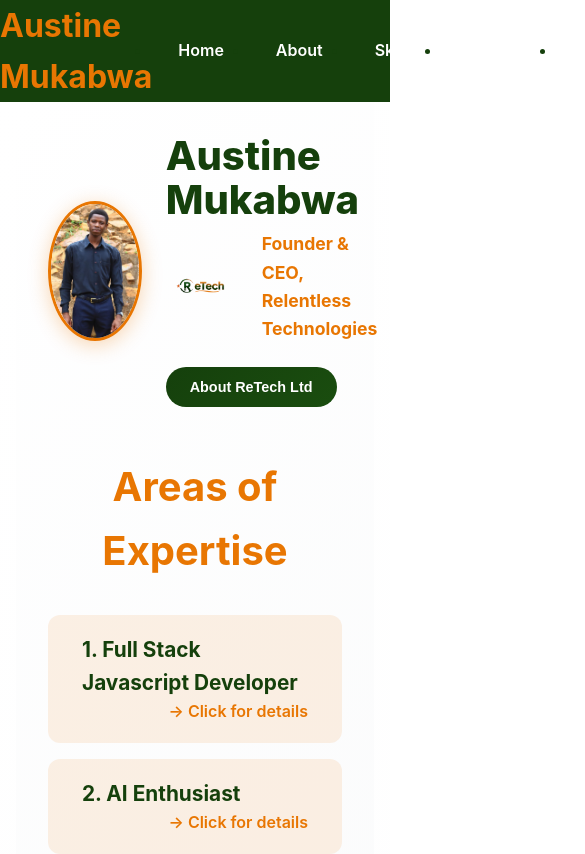
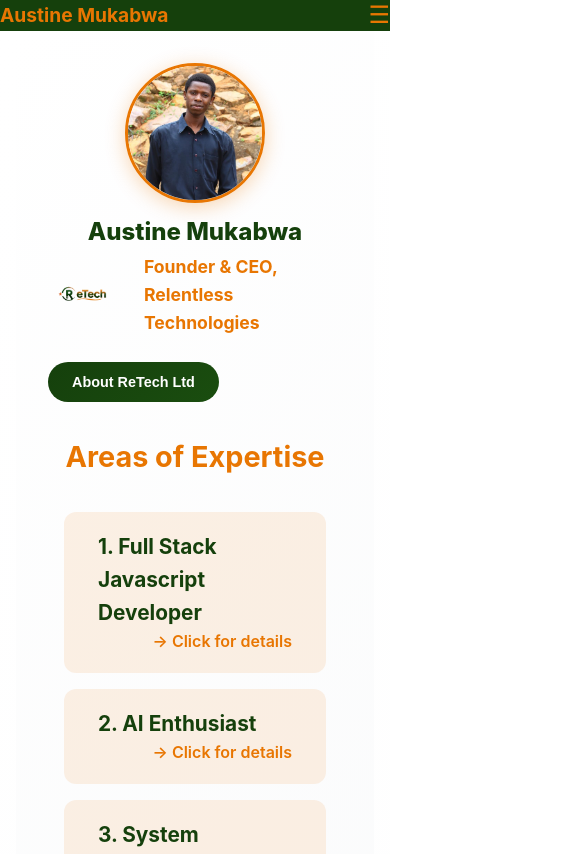
Before and after one commit to MKBrelentless/portfolio, a React (Vite) app: page / in a window 390 px wide. Shown: the top 854 px of the page, 585 px wide, since content can reach past the window. Built offline with nearby package versions, Linux system fonts and the light colour scheme.

Commit message:
Fix mobile layout - responsive header, hero section, and typography

```diff
--- a/src/components/Header.jsx
+++ b/src/components/Header.jsx
@@ -1,136 +1,47 @@
-import React from 'react';
+import React, { useState } from 'react';
 
 export default function Header({ name }) {
+  const [isOpen, setIsOpen] = useState(false);
+
   return (
     <header className="sticky top-0 z-50 shadow-md" style={{backgroundColor: '#15400c'}}>
-      <div className="max-w-7xl mx-auto px-6 py-4">
+      <div className="max-w-7xl mx-auto px-4 py-4">
         <div className="flex justify-between items-center">
-          <h1 className="text-2xl font-bold" style={{color: '#e87602'}}>{name}</h1>
+          <h1 style={{fontSize: 'clamp(1.2rem, 4vw, 2rem)', fontWeight: 'bold', color: '#e87602'}}>{name}</h1>
 
-          <nav>
+          {/* Desktop Menu */}
+          <nav className="hidden md:block">
             <ul className="flex gap-2">
-              <li><a href="#hero" className="menu-item" style={{
-                color: '#ffffff',
-                fontFamily: 'Inter, sans-serif',
-                fontWeight: '600',
-                fontSize: '1rem',
-                padding: '0.75rem 1.5rem',
-                borderRadius: '8px',
-                textDecoration: 'none',
-                transition: 'all 0.3s ease',
-                border: '2px solid transparent'
-              }}
-              onMouseEnter={(e) => {
-                e.target.style.backgroundColor = '#e87602';
-                e.target.style.borderColor = '#e87602';
-                e.target.style.transform = 'translateY(-2px)';
-                e.target.style.boxShadow = '0 4px 15px rgba(232, 118, 2, 0.3)';
-              }}
-              onMouseLeave={(e) => {
-                e.target.style.backgroundColor = 'transparent';
-                e.target.style.borderColor = 'transparent';
-                e.target.style.transform = 'translateY(0)';
-                e.target.style.boxShadow = 'none';
-              }}>Home</a></li>
-
-              <li><a href="#about" className="menu-item" style={{
-                color: '#ffffff',
-                fontFamily: 'Inter, sans-serif',
-                fontWeight: '600',
-                fontSize: '1rem',
-                padding: '0.75rem 1.5rem',
-                borderRadius: '8px',
-                textDecoration: 'none',
-                transition: 'all 0.3s ease',
-                border: '2px solid transparent'
-              }}
-              onMouseEnter={(e) => {
-                e.target.style.backgroundColor = '#e87602';
-                e.target.style.borderColor = '#e87602';
-                e.target.style.transform = 'translateY(-2px)';
-                e.target.style.boxShadow = '0 4px 15px rgba(232, 118, 2, 0.3)';
-              }}
-              onMouseLeave={(e) => {
-                e.target.style.backgroundColor = 'transparent';
-                e.target.style.borderColor = 'transparent';
-                e.target.style.transform = 'translateY(0)';
-                e.target.style.boxShadow = 'none';
-              }}>About</a></li>
-
-              <li><a href="#services" className="menu-item" style={{
-                color: '#ffffff',
-                fontFamily: 'Inter, sans-serif',
-                fontWeight: '600',
-                fontSize: '1rem',
-                padding: '0.75rem 1.5rem',
-                borderRadius: '8px',
-                textDecoration: 'none',
-                transition: 'all 0.3s ease',
-                border: '2px solid transparent'
-              }}
-              onMouseEnter={(e) => {
-                e.target.style.backgroundColor = '#e87602';
-                e.target.style.borderColor = '#e87602';
-                e.target.style.transform = 'translateY(-2px)';
-                e.target.style.boxShadow = '0 4px 15px rgba(232, 118, 2, 0.3)';
-              }}
-              onMouseLeave={(e) => {
-                e.target.style.backgroundColor = 'transparent';
-                e.target.style.borderColor = 'transparent';
-                e.target.style.transform = 'translateY(0)';
-                e.target.style.boxShadow = 'none';
-              }}>Skills</a></li>
-
-              <li><a href="#projects" className="menu-item" style={{
-                color: '#ffffff',
-                fontFamily: 'Inter, sans-serif',
-                fontWeight: '600',
-                fontSize: '1rem',
-                padding: '0.75rem 1.5rem',
-                borderRadius: '8px',
-                textDecoration: 'none',
-                transition: 'all 0.3s ease',
-                border: '2px solid transparent'
-              }}
-              onMouseEnter={(e) => {
-                e.target.style.backgroundColor = '#e87602';
-                e.target.style.borderColor = '#e87602';
-                e.target.style.transform = 'translateY(-2px)';
-                e.target.style.boxShadow = '0 4px 15px rgba(232, 118, 2, 0.3)';
-              }}
-              onMouseLeave={(e) => {
-                e.target.style.backgroundColor = 'transparent';
-                e.target.style.borderColor = 'transparent';
-                e.target.style.transform = 'translateY(0)';
-                e.target.style.boxShadow = 'none';
-              }}>Projects</a></li>
-
-              <li><a href="#contact" className="menu-item" style={{
-                color: '#ffffff',
-                fontFamily: 'Inter, sans-serif',
-                fontWeight: '600',
-                fontSize: '1rem',
-                padding: '0.75rem 1.5rem',
-                borderRadius: '8px',
-                textDecoration: 'none',
-                transition: 'all 0.3s ease',
-                border: '2px solid transparent'
-              }}
-              onMouseEnter={(e) => {
-                e.target.style.backgroundColor = '#e87602';
-                e.target.style.borderColor = '#e87602';
-                e.target.style.transform = 'translateY(-2px)';
-                e.target.style.boxShadow = '0 4px 15px rgba(232, 118, 2, 0.3)';
-              }}
-              onMouseLeave={(e) => {
-                e.target.style.backgroundColor = 'transparent';
-                e.target.style.borderColor = 'transparent';
-                e.target.style.transform = 'translateY(0)';
-                e.target.style.boxShadow = 'none';
-              }}>Contact</a></li>
+              <li><a href="#hero" style={{color: '#ffffff', fontWeight: '600', fontSize: '0.9rem', padding: '0.5rem 1rem', borderRadius: '8px', textDecoration: 'none', transition: 'all 0.3s ease'}} onMouseEnter={(e) => {e.target.style.backgroundColor = '#e87602';}} onMouseLeave={(e) => {e.target.style.backgroundColor = 'transparent';}}>Home</a></li>
+              <li><a href="#about" style={{color: '#ffffff', fontWeight: '600', fontSize: '0.9rem', padding: '0.5rem 1rem', borderRadius: '8px', textDecoration: 'none', transition: 'all 0.3s ease'}} onMouseEnter={(e) => {e.target.style.backgroundColor = '#e87602';}} onMouseLeave={(e) => {e.target.style.backgroundColor = 'transparent';}}>About</a></li>
+              <li><a href="#services" style={{color: '#ffffff', fontWeight: '600', fontSize: '0.9rem', padding: '0.5rem 1rem', borderRadius: '8px', textDecoration: 'none', transition: 'all 0.3s ease'}} onMouseEnter={(e) => {e.target.style.backgroundColor = '#e87602';}} onMouseLeave={(e) => {e.target.style.backgroundColor = 'transparent';}}>Skills</a></li>
+              <li><a href="#projects" style={{color: '#ffffff', fontWeight: '600', fontSize: '0.9rem', padding: '0.5rem 1rem', borderRadius: '8px', textDecoration: 'none', transition: 'all 0.3s ease'}} onMouseEnter={(e) => {e.target.style.backgroundColor = '#e87602';}} onMouseLeave={(e) => {e.target.style.backgroundColor = 'transparent';}}>Projects</a></li>
+              <li><a href="#contact" style={{color: '#ffffff', fontWeight: '600', fontSize: '0.9rem', padding: '0.5rem 1rem', borderRadius: '8px', textDecoration: 'none', transition: 'all 0.3s ease'}} onMouseEnter={(e) => {e.target.style.backgroundColor = '#e87602';}} onMouseLeave={(e) => {e.target.style.backgroundColor = 'transparent';}}>Contact</a></li>
             </ul>
           </nav>
+
+          {/* Mobile Menu Button */}
+          <button
+            className="md:hidden"
+            onClick={() => setIsOpen(!isOpen)}
+            style={{color: '#e87602', fontSize: '1.5rem', background: 'none', border: 'none', cursor: 'pointer'}}
+          >
+            ☰
+          </button>
         </div>
+
+        {/* Mobile Menu */}
+        {isOpen && (
+          <nav className="md:hidden mt-4">
+            <ul className="flex flex-col gap-2">
+              <li><a href="#hero" style={{color: '#ffffff', fontWeight: '600', padding: '0.75rem', display: 'block', borderRadius: '8px', textDecoration: 'none'}} onClick={() => setIsOpen(false)}>Home</a></li>
+              <li><a href="#about" style={{color: '#ffffff', fontWeight: '600', padding: '0.75rem', display: 'block', borderRadius: '8px', textDecoration: 'none'}} onClick={() => setIsOpen(false)}>About</a></li>
+              <li><a href="#services" style={{color: '#ffffff', fontWeight: '600', padding: '0.75rem', display: 'block', borderRadius: '8px', textDecoration: 'none'}} onClick={() => setIsOpen(false)}>Skills</a></li>
+              <li><a href="#projects" style={{color: '#ffffff', fontWeight: '600', padding: '0.75rem', display: 'block', borderRadius: '8px', textDecoration: 'none'}} onClick={() => setIsOpen(false)}>Projects</a></li>
+              <li><a href="#contact" style={{color: '#ffffff', fontWeight: '600', padding: '0.75rem', display: 'block', borderRadius: '8px', textDecoration: 'none'}} onClick={() => setIsOpen(false)}>Contact</a></li>
+            </ul>
+          </nav>
+        )}
       </div>
     </header>
   );
--- a/src/components/Hero.jsx
+++ b/src/components/Hero.jsx
@@ -28,7 +28,7 @@
       <section id="hero" style={{background: 'linear-gradient(135deg, #ffffff 0%, #f8f9fa 100%)', minHeight: '85vh', padding: '2rem'}}>
 
         {/* Profile Section - Top Left */}
-        <div style={{display: 'flex', alignItems: 'center', gap: '1.5rem', marginBottom: '3rem'}}>
+        <div style={{display: 'flex', alignItems: 'center', gap: '1rem', marginBottom: '2rem', flexWrap: 'wrap', justifyContent: 'center'}}>
           <img
             src="/ReTech Founder.JPG"
             alt="Austine Mukabwa - Founder of Relentless Technologies"
@@ -75,7 +75,7 @@
           </div>
 
           <div>
-            <h1 style={{fontSize: '2.5rem', fontWeight: '800', color: '#15400c', marginBottom: '0.5rem', lineHeight: '1.1'}}>
+            <h1 style={{fontSize: 'clamp(1.5rem, 4vw, 2.5rem)', fontWeight: '800', color: '#15400c', marginBottom: '0.5rem', lineHeight: '1.1', textAlign: 'center'}}>
               {name}
             </h1>
             <div style={{display: 'flex', alignItems: 'center', gap: '1rem', marginBottom: '0.5rem'}}>
@@ -135,8 +135,8 @@
         </div>
 
         {/* Main Content - Centered */}
-        <div style={{maxWidth: '900px', margin: '0 auto', textAlign: 'center'}}>
-          <h2 style={{fontSize: '2.5rem', color: '#e87602', fontWeight: '700', marginBottom: '2rem'}}>
+        <div style={{maxWidth: '900px', margin: '0 auto', textAlign: 'center', padding: '0 1rem'}}>
+          <h2 style={{fontSize: 'clamp(1.8rem, 5vw, 2.5rem)', color: '#e87602', fontWeight: '700', marginBottom: '2rem'}}>
             Areas of Expertise
           </h2>
 
```
